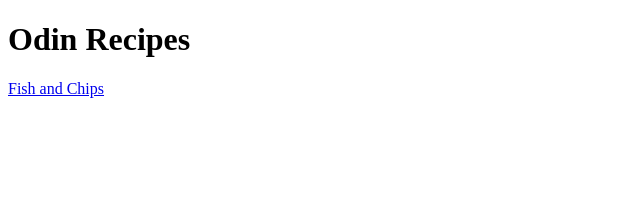
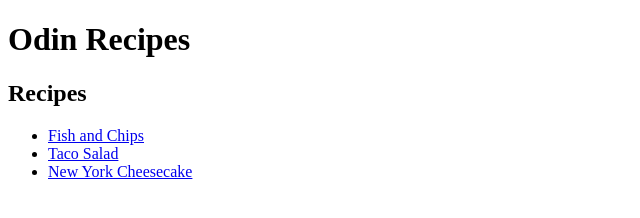
Before and after one commit to gcritt03/odin-recipes, a plain HTML site: page index.html in a window 1280 px wide. Shown: the whole page, without its empty margins (0-640 px from the left). Drawn offline with Linux system fonts and the light colour scheme.

Commit message:
Cleaned up links
Added a list of links for recipes

```diff
--- a/index.html
+++ b/index.html
@@ -3,12 +3,17 @@
 <head>
     <meta charset="UTF-8">
     <meta name="viewport" content="width=device-width, initial-scale=1.0">
-    <title>Document</title>
+    <title>Odin Recipes</title>
 </head>
     <body>
 
         <h1>Odin Recipes</h1>
-        <a href="./recipes/fish-and-chips.html">Fish and Chips</a>
 
+        <h2>Recipes</h2>
+        <ul>
+            <li><a href="./recipes/fish-and-chips.html">Fish and Chips</a></li>
+            <li><a href="./recipes/taco-salad.html">Taco Salad</a></li>
+            <li><a href="./recipes/newyork-cheesecake.html">New York Cheesecake</a></li>
+        </ul>
     </body>
 </html>
```
